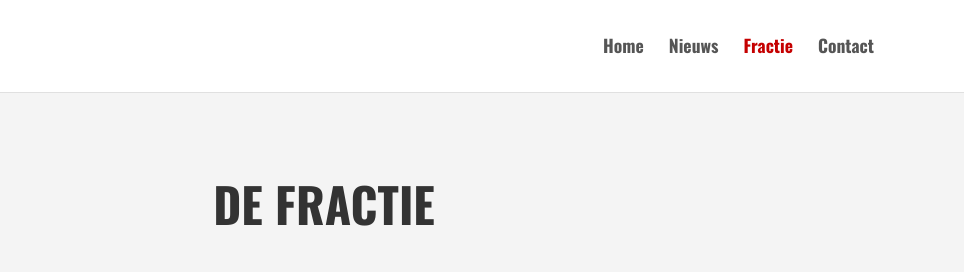
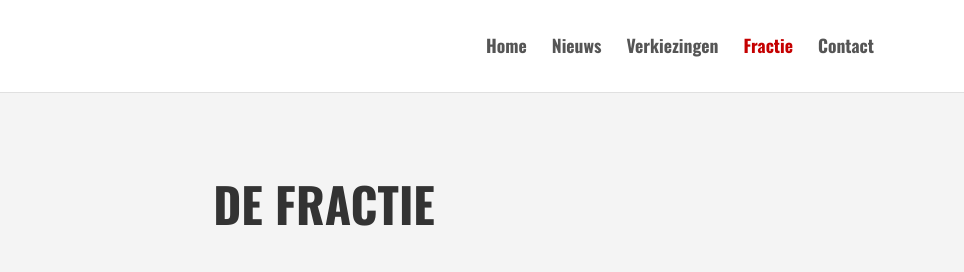
Before and after one commit to Twinpixel-nl/stadspartij-wageningen, a website: page src/fractie.html in a window 1280 px wide. Shown: the top 272 px of the page, 316-1280 px from the left. Drawn offline with nearby package versions, Linux system fonts and the light colour scheme.

Commit message:
Uncomment dropdown for elections in navigation across multiple pages

```diff
--- a/src/fractie.html
+++ b/src/fractie.html
@@ -26,7 +26,7 @@
         <ul>
           <li><a href="index.html">Home</a></li>
           <li><a href="nieuws.html">Nieuws</a></li>
-          <!-- <li class="dropdown">
+          <li class="dropdown">
             <a href="#">Verkiezingen</a>
             <div class="dropdown-content">
               <a href="samenvatting-verkiezingsprogramma.html">Samenvatting Programma</a>
@@ -35,7 +35,7 @@
               <a href="stellingen-stemwijzer.html">Stellingen Stemwijzer</a>
               <a href="stellingen-mijnstem.html">Stellingen MijnStem</a>
             </div>
-          </li> -->
+          </li>
           <li><a href="fractie.html" class="active">Fractie</a></li>
           <li><a href="contact.html">Contact</a></li>
         </ul>
```
Also changed, not shown: src/contact.html (+2 -2 lines), src/index.html (+2 -2 lines), src/nieuws.html (+2 -2 lines).
